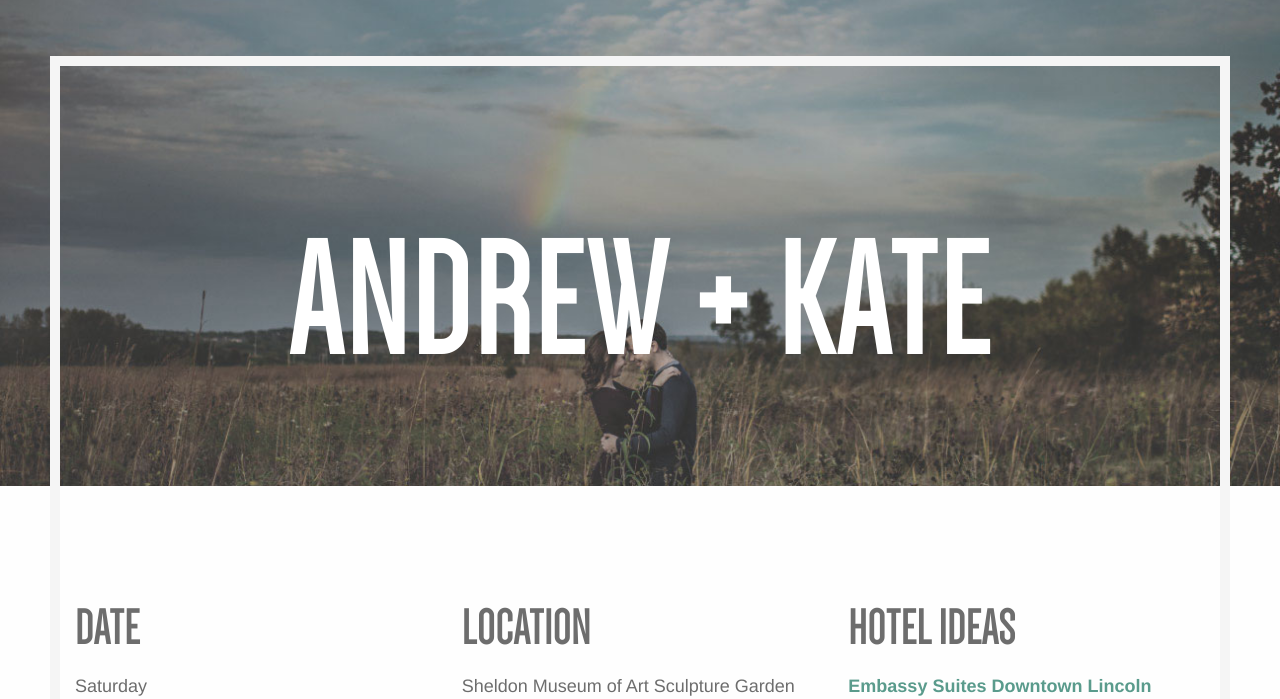
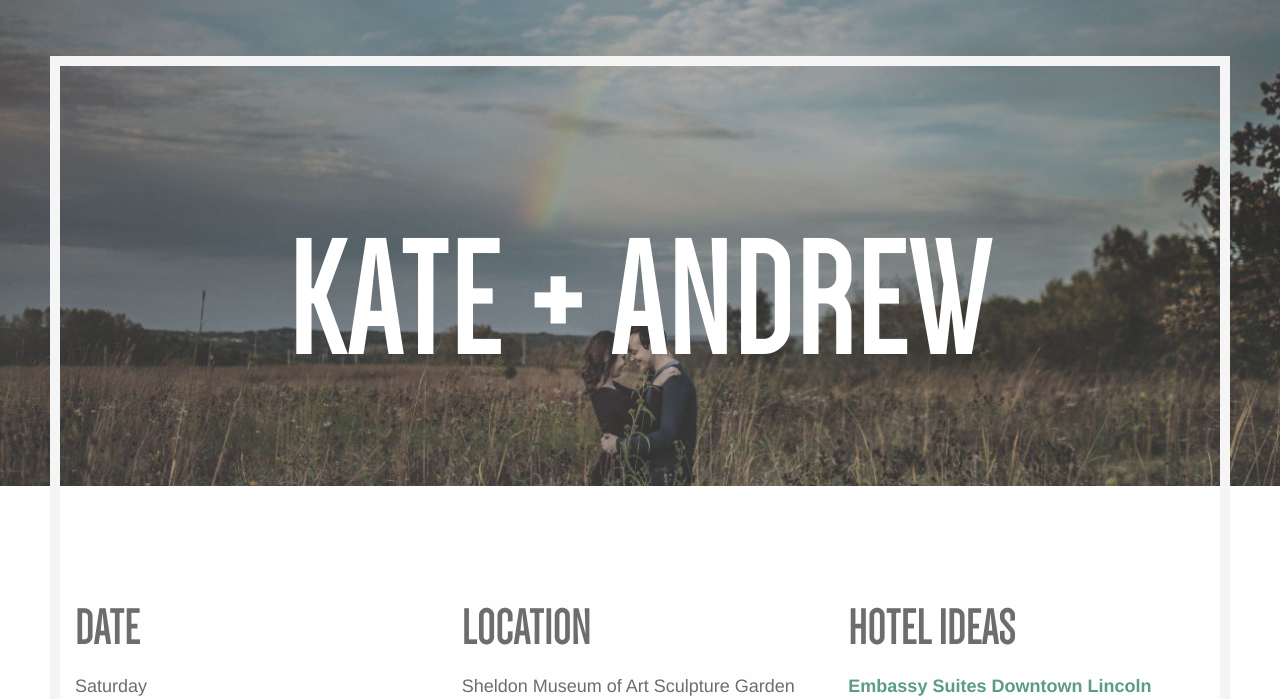
Before and after one commit to kaitlynhova/kate-plus-andrew, a plain HTML site: page index.html in a window 1280 px wide. Shown: the part 74-773 px from the top of the page. Drawn offline with Linux system fonts and the light colour scheme.

Commit message:
new title

```diff
--- a/index.html
+++ b/index.html
@@ -41,7 +41,7 @@
 	<div id="hero">
 		<div class="container std-padding"><!-- container -->
 			<div class="inner-container"><!-- border -->
-				<h1> ANDREW + KATE </h1>
+				<h1> KATE + ANDREW </h1>
 			</div><!-- /border -->
 		</div><!-- /container -->
 	</div>
```
